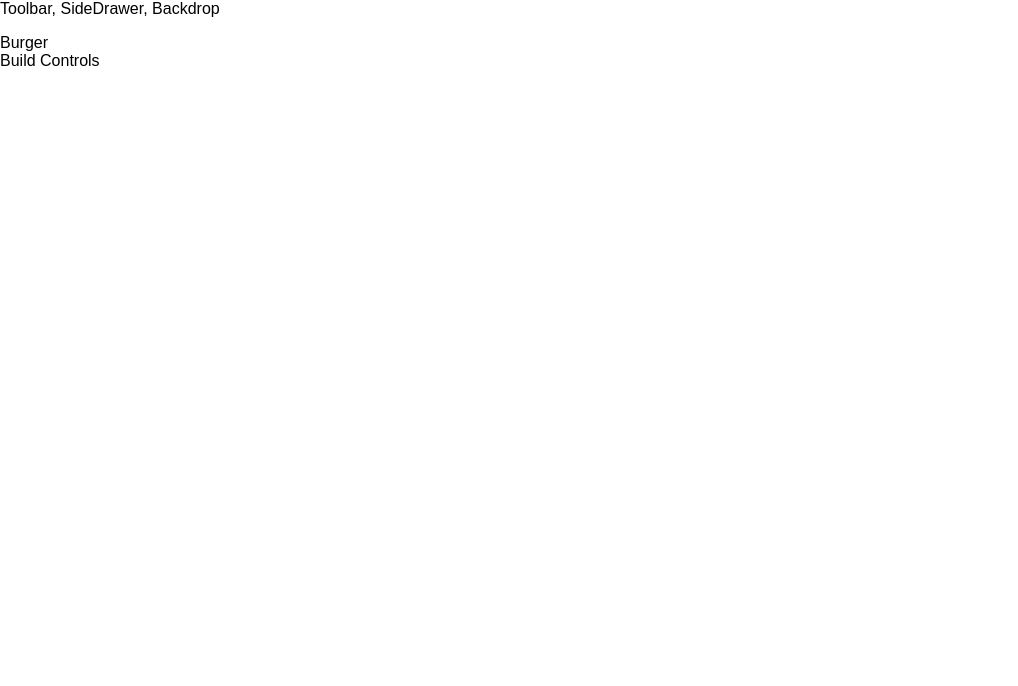
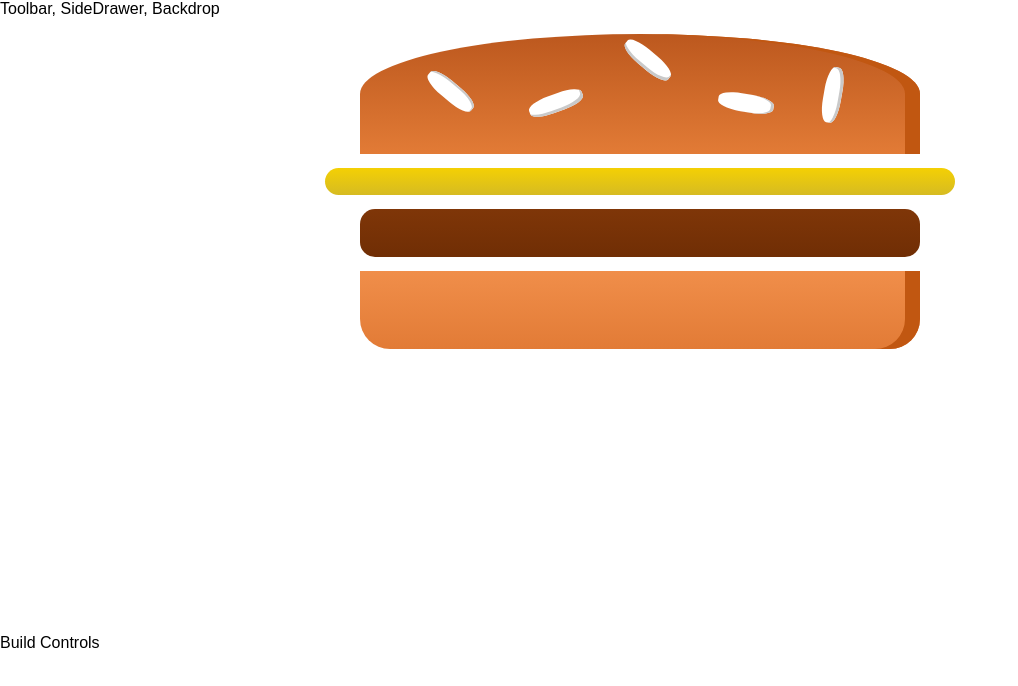
Before and after one commit to FranckMoreira/BoorgerApp, a React app: page / in a window 1280 px wide. Shown: the top 686 px of the page, without its empty margins (0-1018 px from the left). Built offline with nearby package versions, Linux system fonts and the light colour scheme.

Commit message:
lecture 116 - starting the burger component

```diff
--- /dev/null
+++ b/src/components/Burger/Burger.css
@@ -0,0 +1,30 @@
+.Burger {
+    width: 100%;
+    margin: auto;
+    height: 250px;
+    /*overflow: scroll;*/
+    text-align: center;
+    font-weight: bold;
+    font-size: 1.2rem;
+}
+
+@media (min-width: 500px) and (min-height: 400px) {
+    .Burger {
+        width: 350px;
+        height: 300px;
+    }
+}
+
+@media (min-width: 500px) and (min-height: 401px) {
+    .Burger {
+        width: 450px;
+        height: 400px;
+    }
+}
+
+@media (min-width: 1000px) and (min-height: 700px) {
+    .Burger {
+        width: 700px;
+        height: 600px;
+    }
+}
--- a/src/components/Burger/Burger.js
+++ b/src/components/Burger/Burger.js
@@ -1,5 +1,18 @@
 import React from 'react';
 
-const burger = () => {
+import BurgerIngredient from './BurgerIngredient/BurgerIngredient';
 
+import classes from './Burger.css';
+
+const burger = (props) => {
+    return (
+        <div className={classes.Burger}>
+            <BurgerIngredient type="bread-top" />
+            <BurgerIngredient type="cheese" />
+            <BurgerIngredient type="meat" />
+            <BurgerIngredient type="bread-bottom" />
+        </div>
+    );
 }
+
+export default burger;
--- a/src/containers/BurgerBuilder/BurgerBuilder.js
+++ b/src/containers/BurgerBuilder/BurgerBuilder.js
@@ -1,12 +1,13 @@
 import React, { Component } from 'react';
 
 import Aux from '../../hoc/Aux';
+import Burger from '../../components/Burger/Burger';
 
 class BurgerBuilder extends Component {
     render () {
         return (
             <Aux>
-                <div>Burger</div>
+                <Burger />
                 <div>Build Controls</div>
             </Aux>
         );
```
